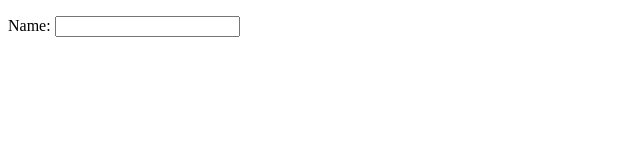
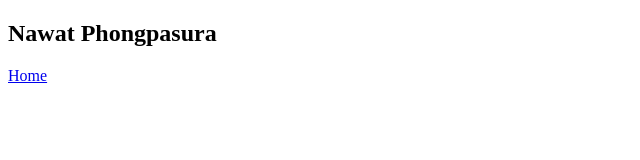
Before and after one commit to nawatc/nawatc.github.io, a plain HTML site: page index.html in a window 1280 px wide. Shown: the whole page, without its empty margins (0-640 px from the left). Drawn offline with nearby package versions, Linux system fonts and the light colour scheme.

Commit message:
add file and edit

```diff
--- a/index.html
+++ b/index.html
@@ -1,21 +1,32 @@
 <!DOCTYPE html>
+
 <html lang = "en">
 
-<script src="https://ajax.googleapis.com/ajax/libs/angularjs/1.6.9/angular.min.js"></script>
 
-<head>
-  <title>Nawatc's Resume</title>
-</head>
+	<head>
+  		<title>Nawatc's Resume</title>
+		<link rel="stylesheet" href="style.css">
+	</head>
 
 
 
 
-<body>
+	<body>
 
-<div ng-app="">
-  <p>Name: <input type="text" ng-model="name"></p>
-  <p ng-bind="name"></p>
-</div>
+		<header>
+			<h2 class="logo">Nawat Phongpasura</h2>
+			<nav class="navigation">
+				<a href="#">Home</a>
+			</nav>
 
-</body>
+		</header>
+
+
+
+
+
+
+	</body>
+
+
 </html>
```
Also changed, not shown: 1 other file.
